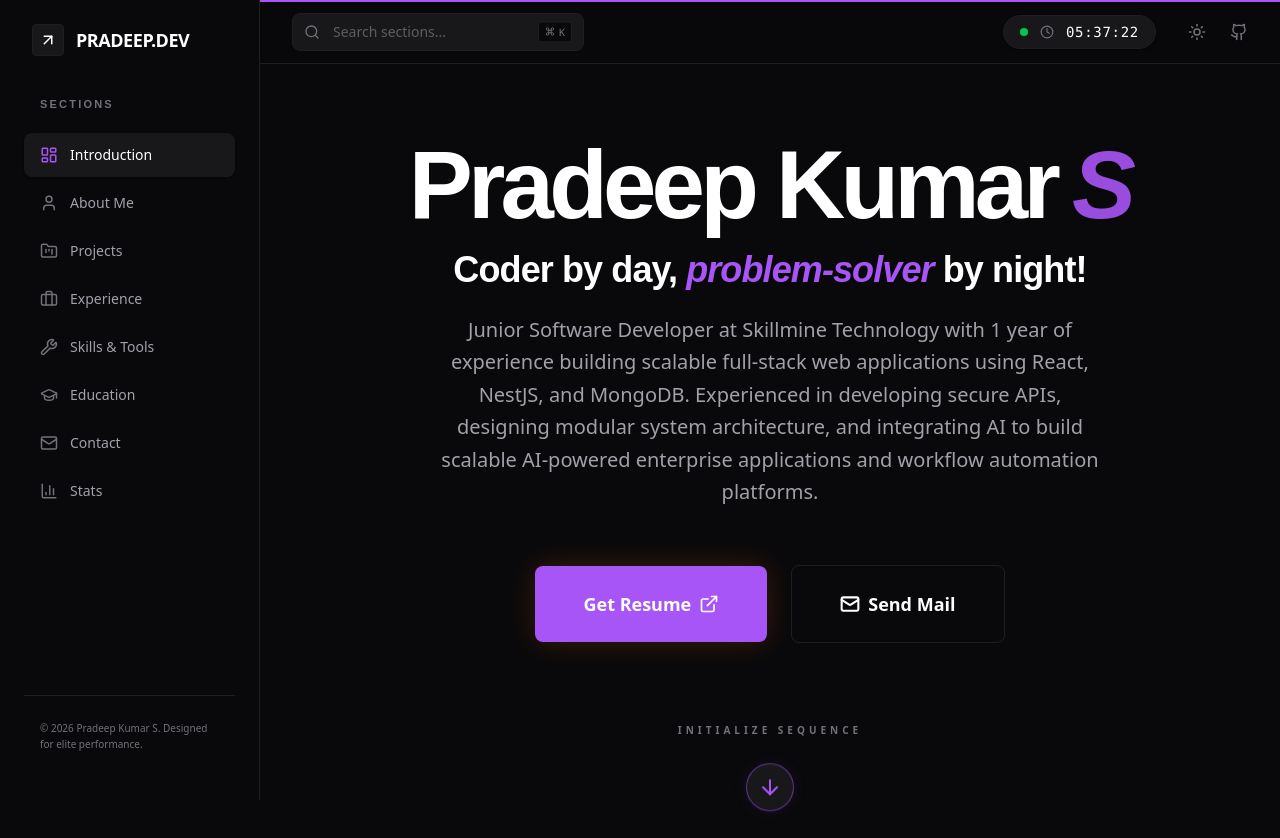
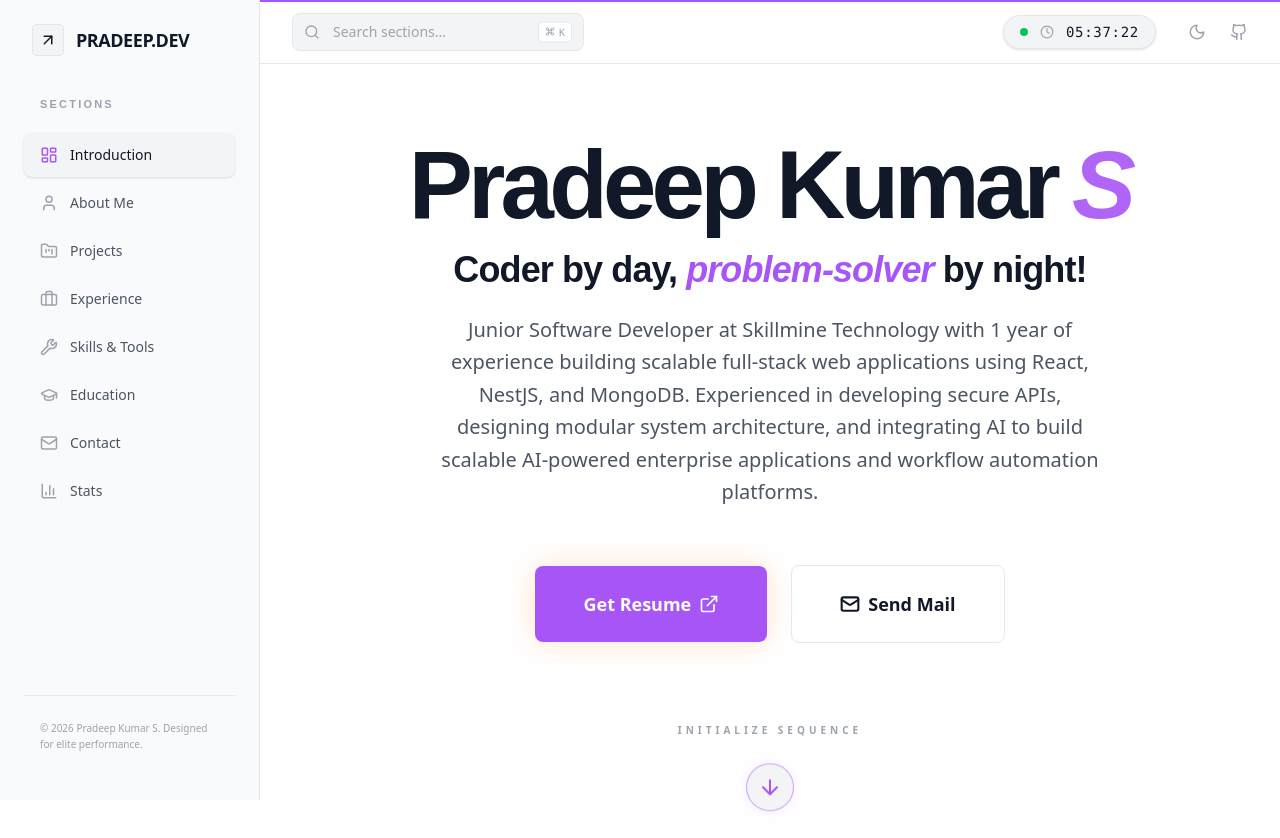
Before and after one commit to Pradeepkumar-18/pradeep-portfolio, a React (Vite) app: page / in a window 1280 px wide. Built offline with nearby package versions, Linux system fonts and the light colour scheme.

Commit message:
feat: Implement core application structure with tab-based navigation, theme toggling, and dynamic content rendering.

```diff
--- a/src/App.tsx
+++ b/src/App.tsx
@@ -10,7 +10,7 @@
 
 function App() {
   const [activeTab, setActiveTab] = useState('intro');
-  const [theme, setTheme] = useState<'light' | 'dark'>('dark');
+  const [theme, setTheme] = useState<'light' | 'dark'>('light');
 
   useEffect(() => {
     // Sync theme class with document element for global CSS variables and Tailwind dark mode
```
